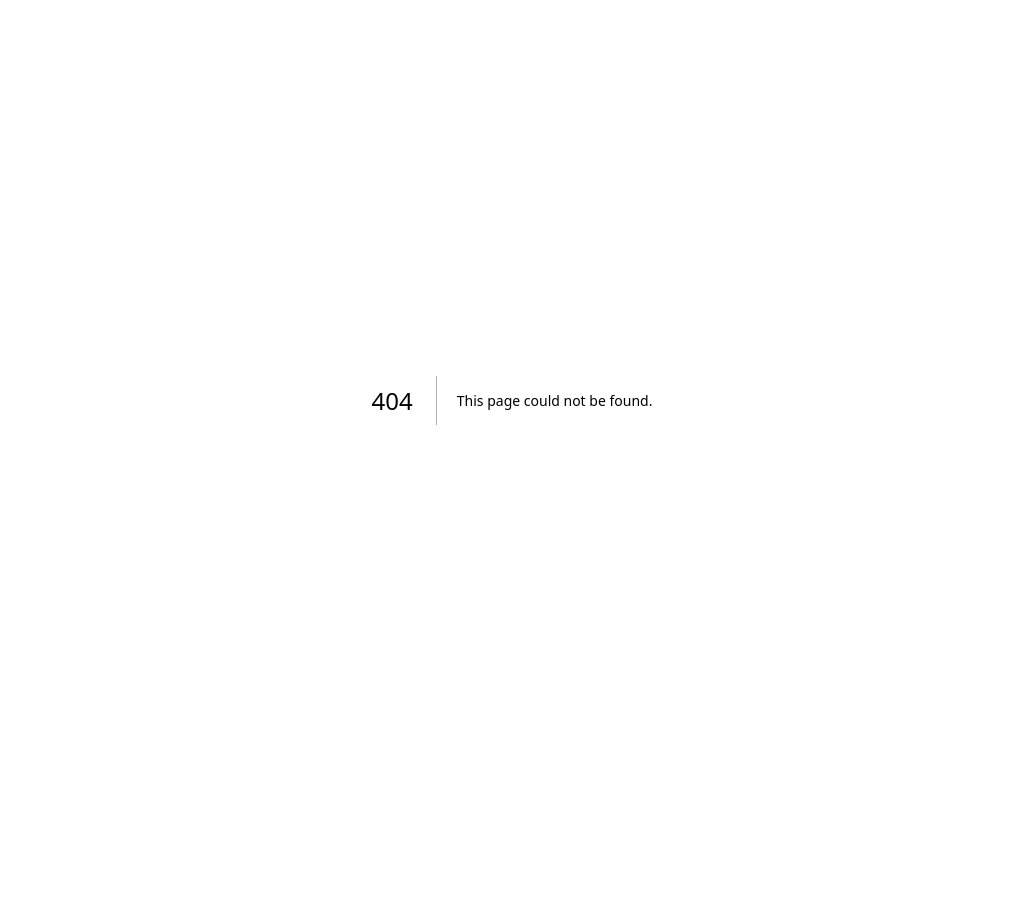
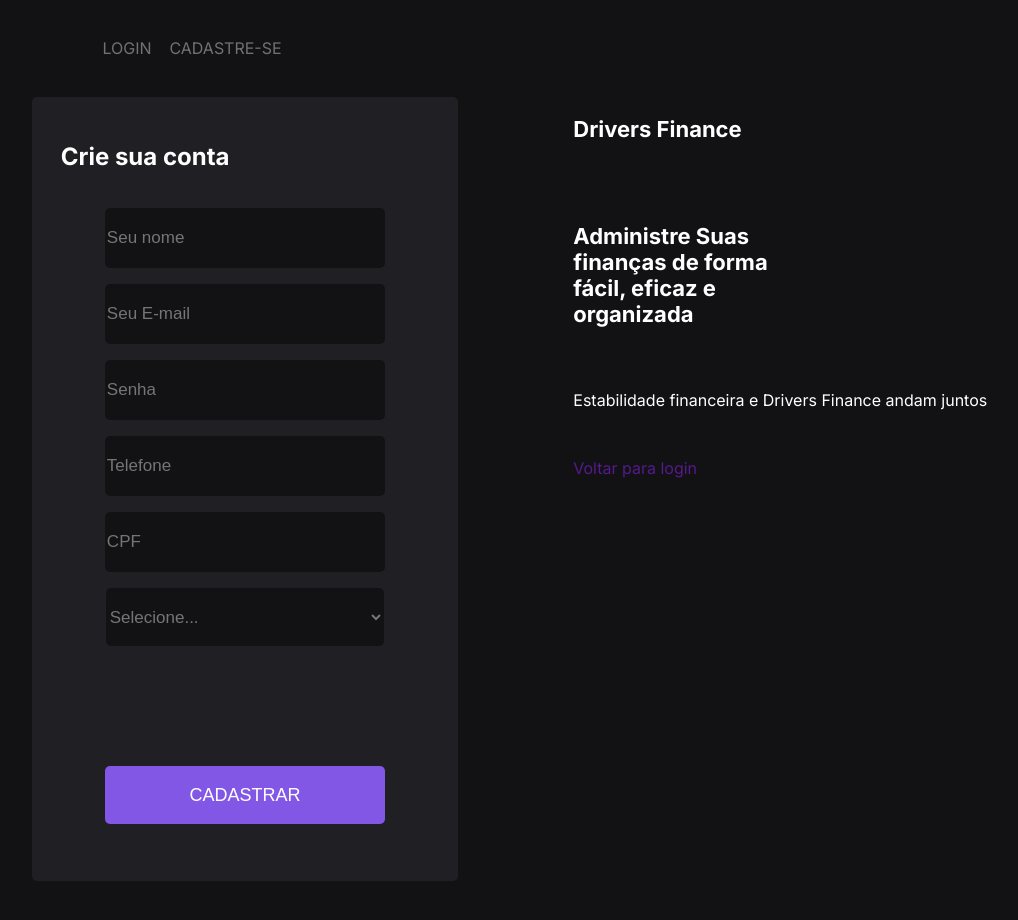
Before and after one commit to AdrianoSilva22/drivers-finance-client, a Next.js app: page /driver/register in a window 1280 px wide. Before the commit this address had no page. Shown: the top 920 px of the page, without its empty margins (128-1146 px from the left). Built offline with nearby package versions, Linux system fonts and the light colour scheme.

Commit message:
criando page de login

```diff
--- /dev/null
+++ b/src/app/driver/register/page.tsx
@@ -0,0 +1,108 @@
+'use client'
+
+import { PropertyExpressValidator } from '@/models/PropertyExpressValidator'
+import { Driver, valorInicialDriver } from '@/models/driver'
+import { mensagemErro, mensagemSucesso } from '@/models/toastr'
+import { driverService } from '@/service/driverService'
+import '@/styles/cadastro.css'
+import { useState } from "react"
+
+export default function Cadastro() {
+
+  const [driver, setDriver] = useState<Driver>(valorInicialDriver)
+  const { registerDriver } = driverService()
+
+  const cadastrar = async () => {
+
+    try {
+      await registerDriver(driver)
+      setDriver(valorInicialDriver)
+      mensagemSucesso('Motorista Cadastrado Com Sucesso!')
+    } catch (e: any) {
+
+      if (e.response.data.errors) {
+        const arrayErros = e.response.data.errors as PropertyExpressValidator[]
+        arrayErros.forEach((erro) => mensagemErro(erro.msg))
+      } else {
+        mensagemErro(e.response.data)
+      }
+    }
+  }
+
+  return (
+    <div className="main-div">
+      <header className="link-login-create">
+        <a href="http://localhost:3000/driver/login">LOGIN</a>
+        <a href="http://localhost:3000/driver/register">CADASTRE-SE</a>
+      </header>
+      <div className="secondary-div">
+        <div className="left-div">
+          <h1 id='titulo'>Crie sua conta</h1>
+
+          <input
+            id='InputRegister'
+            placeholder="Seu nome"
+            type="text"
+            name="nome"
+            value={driver.name}
+            onChange={(e) => setDriver({ ...driver, name: e.target.value })}
+          />
+          <input
+            id='InputRegister'
+            placeholder="Seu E-mail"
+            type="email"
+            name="email"
+            value={driver.email}
+            onChange={(e) => setDriver({ ...driver, email: e.target.value })}
+          />
+          <input
+            id='InputRegister'
+            placeholder="Senha"
+            type="password"
+            name="senha"
+            value={driver.senha}
+            onChange={(e) => setDriver({ ...driver, senha: e.target.value })}
+          />
+          <input
+            id='InputRegister'
+            placeholder="Telefone"
+            type="text"
+            name="telefone"
+            value={driver.phone_number}
+            onChange={(e) => setDriver({ ...driver, phone_number: e.target.value })}
+          />
+          <input
+            id='InputRegister'
+            placeholder="CPF"
+            type="text"
+            name="CPF"
+            value={driver.cpf}
+            onChange={(e) => setDriver({ ...driver, cpf: e.target.value })}
+          />
+          <select
+            name="genero"
+            id="genero"
+            value={driver.genero}
+            onChange={(e) => setDriver({ ...driver, genero: e.target.value })} >
+            <option value="" >Selecione...</option>
+            <option value="feminino">Femino</option>
+            <option value="masculino">Masculino</option>
+            <option value="outro">Outro</option>
+          </select>
+          <button
+            type="button"
+            onClick={cadastrar}
+          >CADASTRAR
+          </button>
+        </div>
+
+        <div className="right-div">
+          <h3>  <span id='right_title'>Drivers Finance</span></h3> {/*<Image alt='' src={imgGlob } id='img-glob'/>*/}
+          <h1 id='description-project-title'>Administre Suas finanças de forma fácil, eficaz e organizada</h1>
+          <span id='textMotivation'>Estabilidade financeira e Drivers Finance andam juntos</span>
+          <a href="" id="page-login"> Voltar para login</a>
+        </div>
+      </div>
+    </div>
+  )
+}
```
Also changed, not shown: src/app/driver/login/page.tsx (added, +79 -0 lines).
